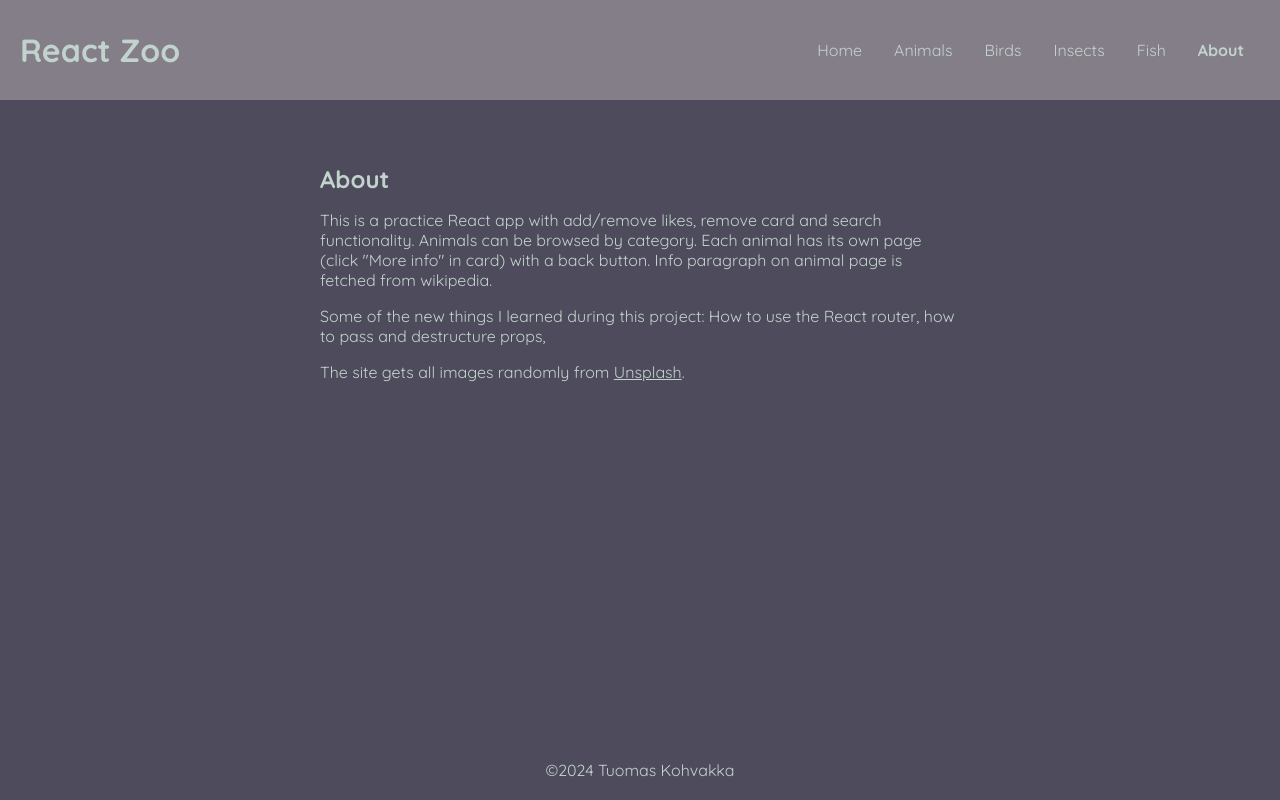
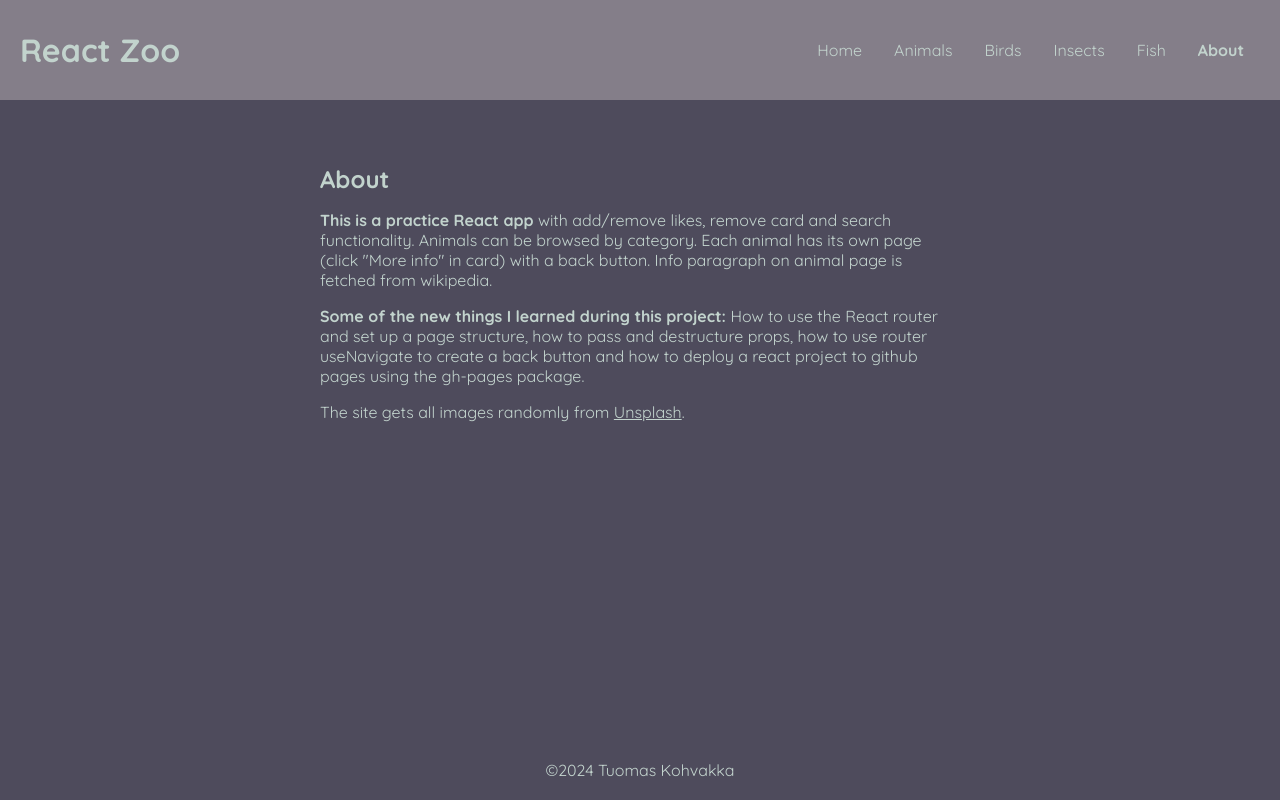
Before and after one commit to tauoms/react-zoo, a React (Vite) app: page /react-zoo/about in a window 1280 px wide. Built offline with nearby package versions, Linux system fonts and the light colour scheme.

Commit message:
Amend AboutPage text content

```diff
--- a/src/routes/AboutPage.jsx
+++ b/src/routes/AboutPage.jsx
@@ -3,14 +3,17 @@ const AboutPage = () => {
     <div id="AboutPage">
       <h2>About</h2>
       <p>
-        This is a practice React app with add/remove likes, remove card and
-        search functionality. Animals can be browsed by category. Each animal
-        has its own page (click "More info" in card) with a back button. Info
-        paragraph on animal page is fetched from wikipedia.
+        <strong>This is a practice React app</strong> with add/remove likes,
+        remove card and search functionality. Animals can be browsed by
+        category. Each animal has its own page (click "More info" in card) with
+        a back button. Info paragraph on animal page is fetched from wikipedia.
       </p>
       <p>
-        Some of the new things I learned during this project: How to use the
-        React router, how to pass and destructure props,
+        <strong>Some of the new things I learned during this project:</strong>{" "}
+        How to use the React router and set up a page structure, how to pass and
+        destructure props, how to use router useNavigate to create a back button
+        and how to deploy a react project to github pages using the gh-pages
+        package.
       </p>
       <p>
         The site gets all images randomly from{" "}
```
